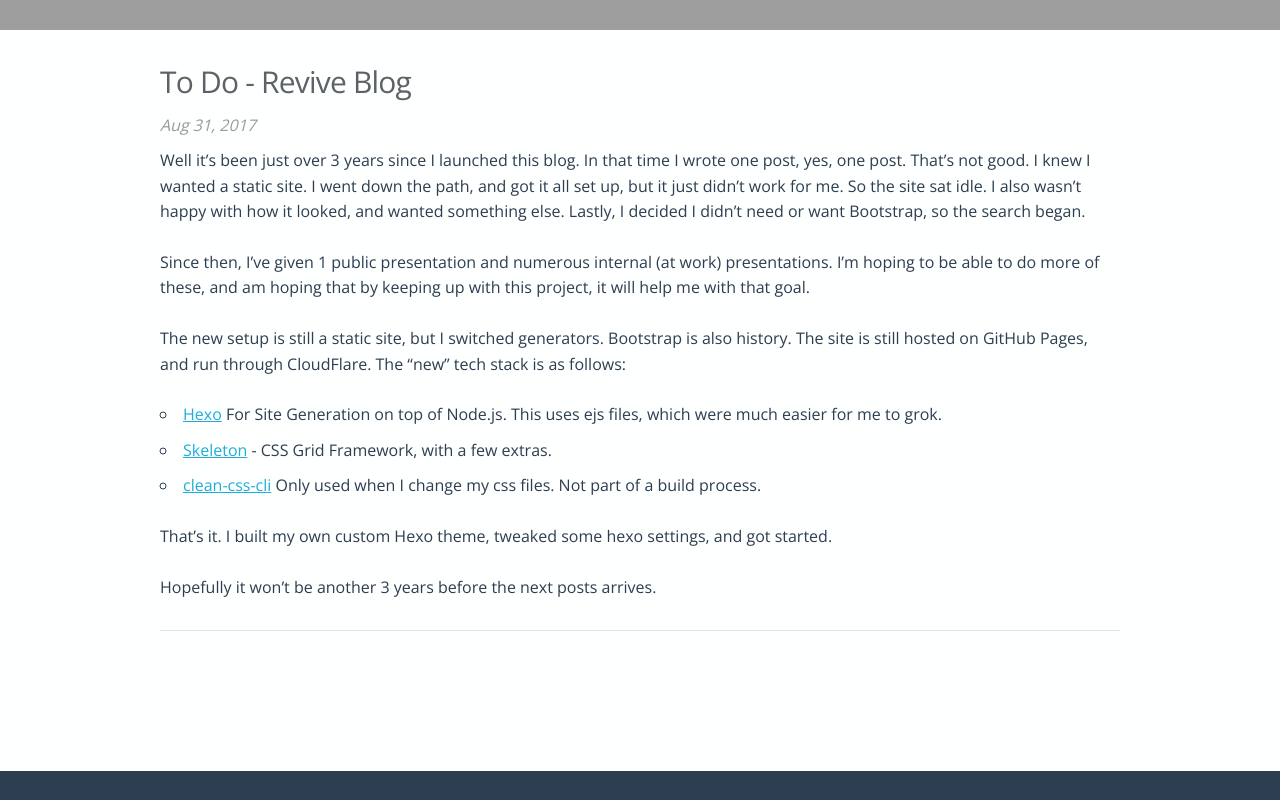
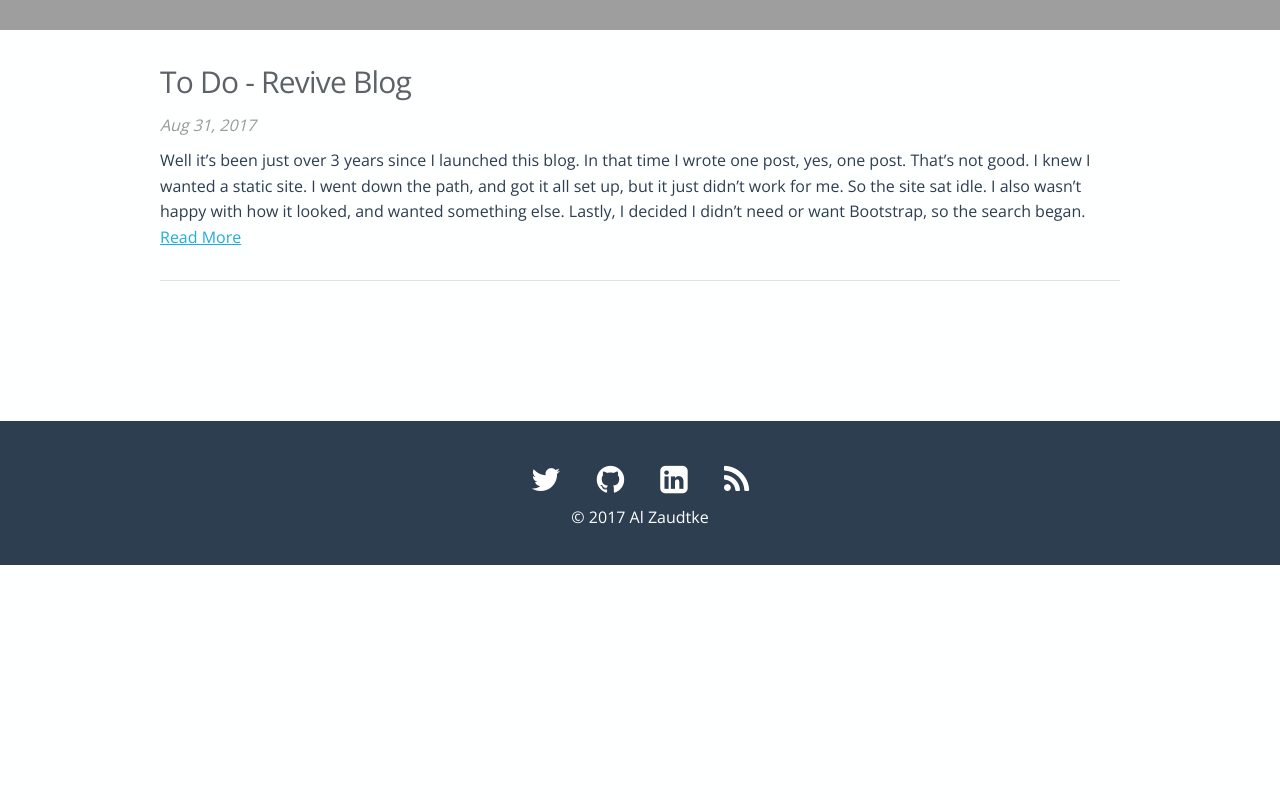
Before and after one commit to zaudtke/zaudtke.github.io, a plain HTML site: page archives/2017/08/index.html in a window 1280 px wide. Shown: the part 450-1250 px from the top of the page. After the commit the page ends 1015 px from the top, so only its background shows below. Drawn offline with nearby package versions, Linux system fonts and the light colour scheme; grey boxes are pictures that could not be loaded.

Commit message:
Site Published: 2017-08-31 16:01:17

```diff
--- a/archives/2017/08/index.html
+++ b/archives/2017/08/index.html
@@ -73,18 +73,12 @@
             </em>
         </p>
         <!-- Content -->
-        <p>Well it’s been just over 3 years since I launched this blog.  In that time I wrote one post, yes, one post.  That’s not good.  I knew I wanted a static site.  I went down the path, and got it all set up, but it just didn’t work for me.  So the site sat idle.  I also wasn’t happy with how it looked, and wanted something else.  Lastly, I decided I didn’t need or want Bootstrap, so the search began.</p>
-<p>Since then, I’ve given 1 public presentation and numerous internal (at work) presentations.  I’m hoping to be able to do more of these, and am hoping that by keeping up with this project, it will help me with that goal.</p>
-<p>The new setup is still a static site, but I switched generators.  Bootstrap is also history.  The site is still hosted on GitHub Pages, and run through CloudFlare.  The “new” tech stack is as follows:</p>
-<ul>
-<li><a href="&quot;https://hexo.io">Hexo</a> For Site Generation on top of Node.js.  This uses ejs files, which were much easier for me to grok.</li>
-<li><a href="&quot;http://getskeleton.com">Skeleton</a> - CSS Grid Framework, with a few extras.</li>
-<li><a href="&quot;https://www.npmjs.com/package/clean-css-cli&quot;">clean-css-cli</a> Only used when I change my css files.  Not part of a build process.</li>
-</ul>
-<p>That’s it.  I built my own custom Hexo theme, tweaked some hexo settings, and got started.</p>
-<p>Hopefully it won’t be another 3 years before the next posts arrives.</p>
+        <p>Well it’s been just over 3 years since I launched this blog.  In that time I wrote one post, yes, one post.  That’s not good.  I knew I wanted a static site.  I went down the path, and got it all set up, but it just didn’t work for me.  So the site sat idle.  I also wasn’t happy with how it looked, and wanted something else.  Lastly, I decided I didn’t need or want Bootstrap, so the search began.
+        <!-- Only display the Read More link if we are displaying an excerpt -->
 
-        <!-- Only display the Read More link if we are displaying an excerpt -->
+                <a href="/to-do-revive-blog/">
+                    Read More
+                </a>
 
         <hr/>
     </div>
--- a/atom.xml
+++ b/atom.xml
@@ -5,7 +5,7 @@
   <link href="/atom.xml" rel="self"/>
 
   <link href="https://zaudtke.com/"/>
-  <updated>2017-08-31T19:47:33.000Z</updated>
+  <updated>2017-08-31T20:00:37.000Z</updated>
   <id>https://zaudtke.com/</id>
 
   <author>
@@ -20,11 +20,11 @@
     <link href="https://zaudtke.com/to-do-revive-blog/"/>
     <id>https://zaudtke.com/to-do-revive-blog/</id>
     <published>2017-08-31T19:23:18.000Z</published>
-    <updated>2017-08-31T19:47:33.000Z</updated>
+    <updated>2017-08-31T20:00:37.000Z</updated>
 
     <summary type="html">
 
-      &lt;p&gt;Well it’s been just over 3 years since I launched this blog.  In that time I wrote one post, yes, one post.  That’s not good.  I knew I w
+      &lt;p&gt;Well it’s been just over 3 years since I launched this blog.  In that time I wrote one post, yes, one post.  That’s not good.  I knew I wanted a static site.  I went down the path, and got it all set up, but it just didn’t work for me.  So the site sat idle.  I also wasn’t happy with how it looked, and wanted something else.  Lastly, I decided I didn’t need or want Bootstrap, so the search began.
 
     </summary>
 
```
Also changed, not shown: archives/2017/index.html (+5 -11 lines), archives/index.html (+5 -11 lines), index.html (+5 -11 lines), to-do-revive-blog/index.html (+3 -3 lines).
